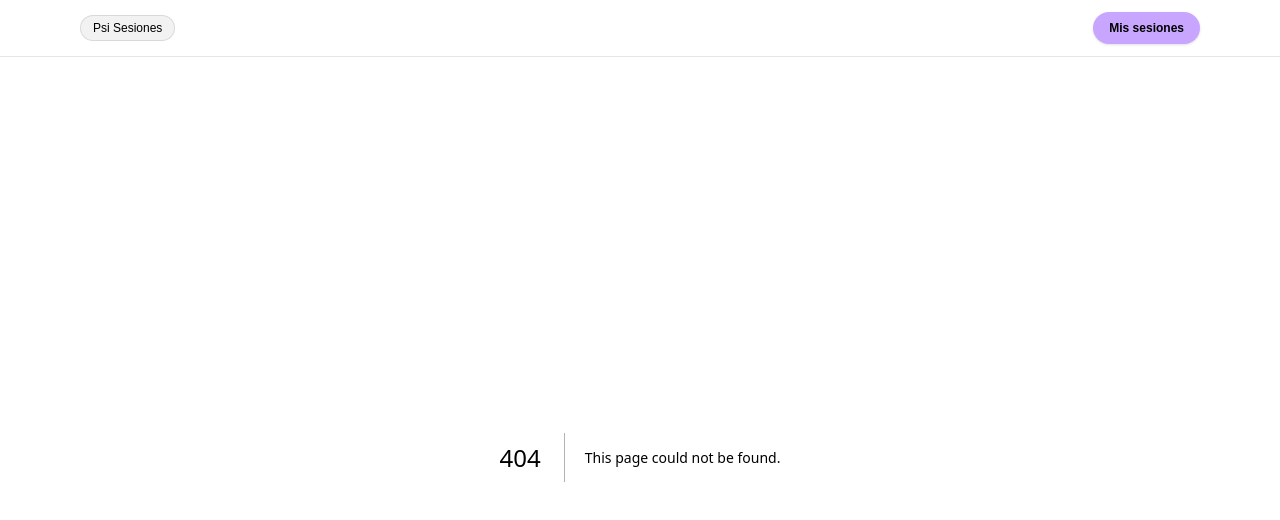
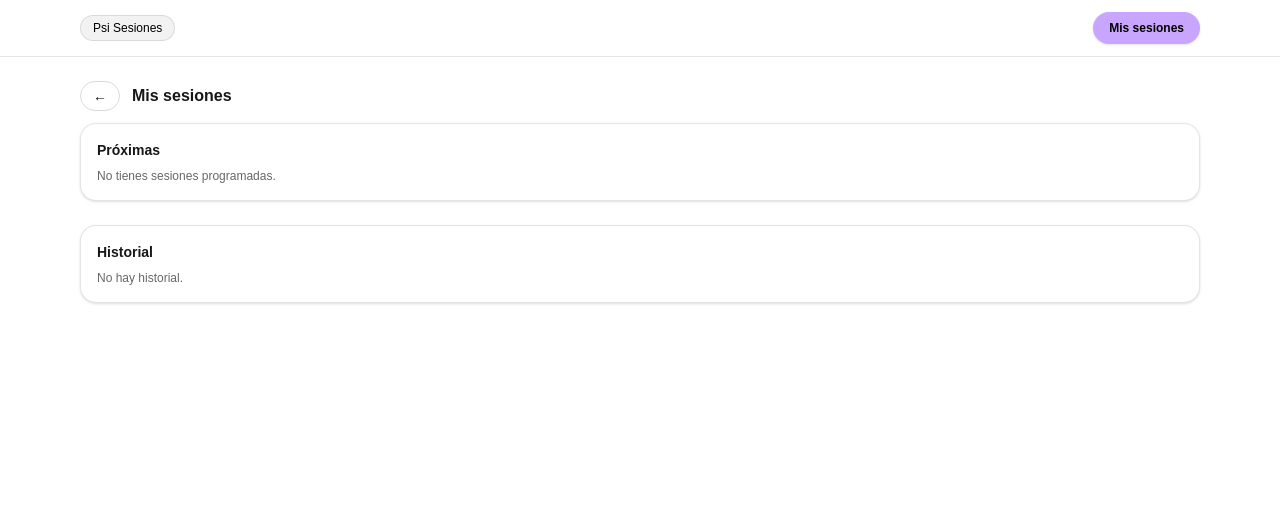
Before and after one commit to Gsosa2703/psi-mammoliti-challenge-, a Next.js app: page /mis-sesiones in a window 1280 px wide. Before the commit this address had no page. Shown: the top 520 px of the page. Built offline with nearby package versions, Linux system fonts and the light colour scheme.

Commit message:
chore: local storage sesiones and mis sesiones page

```diff
--- /dev/null
+++ b/src/app/mis-sesiones/page.tsx
@@ -0,0 +1,84 @@
+"use client";
+import { useEffect, useMemo, useState } from "react";
+import { getSessions, updateSessionStatus, deleteSession, ScheduledSession } from "@/lib/sessions";
+import Link from "next/link";
+
+function formatLocalDateTime(isoUtc: string): string {
+  const d = new Date(isoUtc);
+  const date = d.toLocaleDateString(undefined, { weekday: "short", year: "numeric", month: "short", day: "2-digit" });
+  const time = d.toLocaleTimeString(undefined, { hour: "2-digit", minute: "2-digit" });
+  return `${date} ${time}`;
+}
+
+export default function MySessionsPage() {
+  const [sessions, setSessions] = useState<ScheduledSession[]>([]);
+
+  useEffect(() => {
+    setSessions(getSessions());
+  }, []);
+
+  const upcoming = useMemo(() => sessions.filter((s) => s.status === "scheduled"), [sessions]);
+  const past = useMemo(() => sessions.filter((s) => s.status !== "scheduled"), [sessions]);
+
+  function cancel(id: string) {
+    updateSessionStatus(id, "canceled");
+    setSessions(getSessions());
+  }
+
+  function remove(id: string) {
+    deleteSession(id);
+    setSessions(getSessions());
+  }
+
+  return (
+    <main className="mx-auto w-full max-w-6xl px-4 py-6">
+      <div className="mb-3 flex items-center gap-3">
+        <Link href="/" className="rounded-full border border-black/15 px-3 py-1 text-sm dark:border-white/20">←</Link>
+        <h1 className="text-base font-semibold">Mis sesiones</h1>
+      </div>
+
+      <section className="rounded-2xl border border-black/10 bg-white p-4 shadow-sm dark:border-white/10 dark:bg-black">
+        <h2 className="text-sm font-semibold">Próximas</h2>
+        {upcoming.length === 0 ? (
+          <p className="mt-2 text-xs text-black/60 dark:text-white/60">No tienes sesiones programadas.</p>
+        ) : (
+          <ul className="mt-2 space-y-2">
+            {upcoming.map((s) => (
+              <li key={s.id} className="flex items-center justify-between rounded-xl border border-black/10 p-3 text-sm dark:border-white/10">
+                <div>
+                  <div className="font-medium">{s.psychologistName} <span className="ml-2 rounded-md border px-1.5 py-0.5 text-[10px] opacity-80">{s.modality}</span></div>
+                  <div className="text-xs text-black/60 dark:text-white/60">{formatLocalDateTime(s.datetime)} · {s.sessionMinutes} min · USD {s.priceUSD}</div>
+                </div>
+                <div className="flex gap-2">
+                  <button onClick={() => cancel(s.id)} className="rounded-md border border-black/15 px-3 py-1 text-xs hover:bg-black/5 dark:border-white/20 dark:hover:bg-white/10">Cancelar</button>
+                  <button onClick={() => remove(s.id)} className="rounded-md border border-black/15 px-3 py-1 text-xs hover:bg-black/5 dark:border-white/20 dark:hover:bg-white/10">Eliminar</button>
+                </div>
+              </li>
+            ))}
+          </ul>
+        )}
+      </section>
+
+      <section className="mt-6 rounded-2xl border border-black/10 bg-white p-4 shadow-sm dark:border-white/10 dark:bg-black">
+        <h2 className="text-sm font-semibold">Historial</h2>
+        {past.length === 0 ? (
+          <p className="mt-2 text-xs text-black/60 dark:text-white/60">No hay historial.</p>
+        ) : (
+          <ul className="mt-2 space-y-2">
+            {past.map((s) => (
+              <li key={s.id} className="flex items-center justify-between rounded-xl border border-black/10 p-3 text-sm dark:border-white/10">
+                <div>
+                  <div className="font-medium">{s.psychologistName} <span className="ml-2 rounded-md border px-1.5 py-0.5 text-[10px] opacity-80">{s.modality}</span></div>
+                  <div className="text-xs text-black/60 dark:text-white/60">{formatLocalDateTime(s.datetime)} · {s.sessionMinutes} min · USD {s.priceUSD} · {s.status}</div>
+                </div>
+                <div className="flex gap-2">
+                  <button onClick={() => remove(s.id)} className="rounded-md border border-black/15 px-3 py-1 text-xs hover:bg-black/5 dark:border-white/20 dark:hover:bg-white/10">Eliminar</button>
+                </div>
+              </li>
+            ))}
+          </ul>
+        )}
+      </section>
+    </main>
+  );
+}
--- a/src/app/profesionales/[id]/page.tsx
+++ b/src/app/profesionales/[id]/page.tsx
@@ -10,6 +10,7 @@ import { Label } from "@/components/ui/label";
 import { notFound, useParams } from "next/navigation";
 import { Dialog, DialogContent, DialogDescription, DialogFooter, DialogHeader, DialogTitle } from "@/components/ui/dialog";
 import { AvailabilitySlot, WeeklyAvailability, formatDateKey, generateSlotsFromWeekly, groupSlotsByDateAndModality, formatLocalTimeLabel } from "@/lib/availability";
+import { saveSession, ScheduledSession } from "@/lib/sessions";
 
 type Psychologist = {
   id: string;
@@ -56,7 +57,7 @@ export default function ProfessionalPage() {
   const grouped = useMemo(() => {
     const from = new Date();
     const to = new Date(Date.now() + 1000 * 60 * 60 * 24 * 90);
-    const slots = prof.slots ?? generateSlotsFromWeekly(prof.weeklyAvailability, prof.id, from, to);
+    const slots = (prof?.slots ?? generateSlotsFromWeekly(prof?.weeklyAvailability, prof?.id ?? "", from, to));
     return groupSlotsByDateAndModality(slots);
   }, [prof]);
 
@@ -74,6 +75,23 @@ export default function ProfessionalPage() {
     if (!selectedTime || !form.name || !form.email) return;
     const readable = `${selectedDate.toLocaleDateString(undefined, { weekday: "long", day: "2-digit", month: "long" })} ${formatLocalTimeLabel(selectedTime)}`;
     setConfirmation(`Listo, reservaste (${selectedModality}) con ${prof?.name ?? ""} para ${readable}. Recibirás un email de confirmación (simulado).`);
+    // Save to local storage as a scheduled session
+    try {
+      const newSession: ScheduledSession = {
+        id: `${prof?.id ?? ""}|${selectedModality}|${selectedTime}`,
+        slotId: `${prof?.id ?? ""}|${selectedModality === "Online" ? "on" : "pr"}|${selectedTime}`,
+        psychologistId: prof?.id ?? "",
+        psychologistName: prof?.name ?? "",
+        modality: selectedModality,
+        datetime: selectedTime,
+        createdAt: new Date().toISOString(),
+        status: "scheduled",
+        sessionMinutes: prof?.sessionMinutes ?? 50,
+        priceUSD: prof?.priceUSD ?? 0,
+        notes: form.motive || undefined
+      };
+      saveSession(newSession);
+    } catch {}
     setOpenConfirm(true);
   }
 
--- a/src/components/Navbar.tsx
+++ b/src/components/Navbar.tsx
@@ -9,7 +9,7 @@ export default function Navbar() {
         </a>
         <div className="hidden gap-6 text-sm text-black/80 dark:text-white/80 sm:flex">
         </div>
-        <a href="#mis-sesiones" className="rounded-full bg-[#c8a6ff] px-4 py-2 text-xs font-semibold text-black shadow-sm">
+        <a href="/mis-sesiones" className="rounded-full bg-[#c8a6ff] px-4 py-2 text-xs font-semibold text-black shadow-sm">
           Mis sesiones
         </a>
       </div>
--- a/src/components/ProfileModal.tsx
+++ b/src/components/ProfileModal.tsx
@@ -6,6 +6,7 @@ import { Input } from "@/components/ui/input";
 import { Textarea } from "@/components/ui/textarea";
 import { Label } from "@/components/ui/label";
 import { AvailabilitySlot, WeeklyAvailability, formatDateKey, formatLocalTimeLabel, generateSlotsFromWeekly, groupSlotsByDateAndModality } from "@/lib/availability";
+import { saveSession, ScheduledSession } from "@/lib/sessions";
 
 type Psychologist = {
   id: string;
@@ -60,8 +61,24 @@ export default function ProfileModal({ open, data, onClose }: Props) {
 
   function submit() {
     if (!selectedTime || !form.name || !form.email || !data) return;
-    const readable = `${selectedDate.toLocaleDateString(undefined, { weekday: "long", day: "2-digit", month: "long" })} ${selectedTime}`;
+    const readable = `${selectedDate.toLocaleDateString(undefined, { weekday: "long", day: "2-digit", month: "long" })} ${formatLocalTimeLabel(selectedTime)}`;
     setConfirmation(`Listo, reservaste con ${data.name} para ${readable}. Recibirás un email de confirmación.`);
+    try {
+      const newSession: ScheduledSession = {
+        id: `${data.id}|modal|${selectedTime}`,
+        slotId: undefined,
+        psychologistId: data.id,
+        psychologistName: data.name,
+        modality: "Online",
+        datetime: selectedTime,
+        createdAt: new Date().toISOString(),
+        status: "scheduled",
+        sessionMinutes: data.sessionMinutes,
+        priceUSD: data.priceUSD,
+        notes: form.motive || undefined
+      };
+      saveSession(newSession);
+    } catch {}
   }
 
   return (
--- a/src/components/PsychologistCard.tsx
+++ b/src/components/PsychologistCard.tsx
@@ -10,7 +10,7 @@ type Psychologist = {
 	experienceYears: number;
 	sessionMinutes: number;
 	priceUSD: number;
-	limited?: boolean; // optional flag for limited availability
+	limited?: boolean;
 	rating?: number;
 };
 
--- /dev/null
+++ b/src/lib/sessions.ts
@@ -0,0 +1,51 @@
+export type ScheduledSession = {
+  id: string;
+  slotId?: string;
+  psychologistId: string;
+  psychologistName: string;
+  modality: "Online" | "Presencial";
+  datetime: string; // ISO UTC
+  createdAt: string; // ISO UTC
+  status: "scheduled" | "canceled";
+  sessionMinutes: number;
+  priceUSD: number;
+  notes?: string;
+};
+
+const STORAGE_KEY = "scheduled_sessions_v1";
+
+function safeParse(json: string | null): ScheduledSession[] {
+  if (!json) return [];
+  try {
+    const parsed = JSON.parse(json);
+    if (Array.isArray(parsed)) return parsed as ScheduledSession[];
+    return [];
+  } catch {
+    return [];
+  }
+}
+
+export function getSessions(): ScheduledSession[] {
+  if (typeof window === "undefined") return [];
+  return safeParse(window.localStorage.getItem(STORAGE_KEY));
+}
+
+export function saveSession(session: ScheduledSession): void {
+  if (typeof window === "undefined") return;
+  const all = getSessions();
+  const existsIdx = all.findIndex((s) => s.id === session.id);
+  if (existsIdx >= 0) all[existsIdx] = session; else all.push(session);
+  window.localStorage.setItem(STORAGE_KEY, JSON.stringify(all));
+}
+
+export function updateSessionStatus(id: string, status: ScheduledSession["status"]): void {
+  if (typeof window === "undefined") return;
+  const all = getSessions().map((s) => (s.id === id ? { ...s, status } : s));
+  window.localStorage.setItem(STORAGE_KEY, JSON.stringify(all));
+}
+
+export function deleteSession(id: string): void {
+  if (typeof window === "undefined") return;
+  const all = getSessions().filter((s) => s.id !== id);
+  window.localStorage.setItem(STORAGE_KEY, JSON.stringify(all));
+}
```
